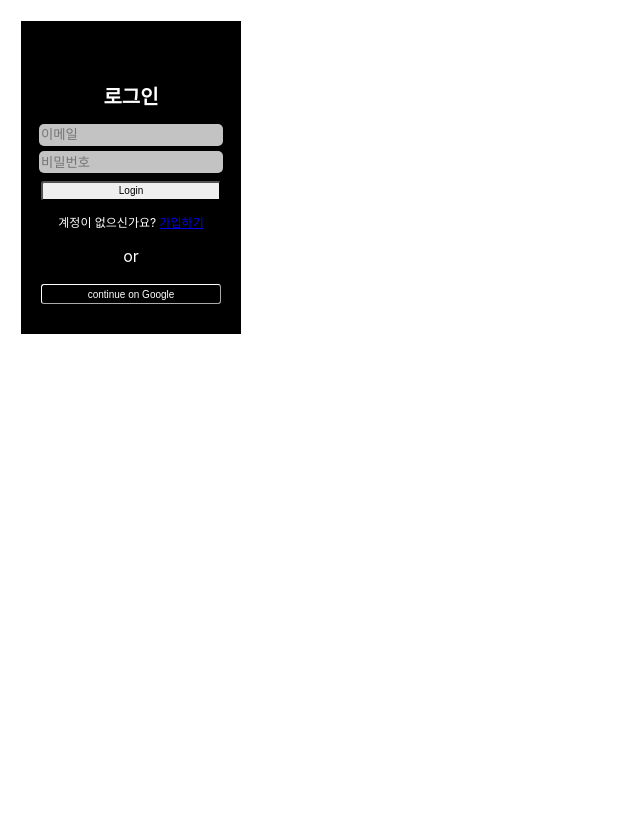
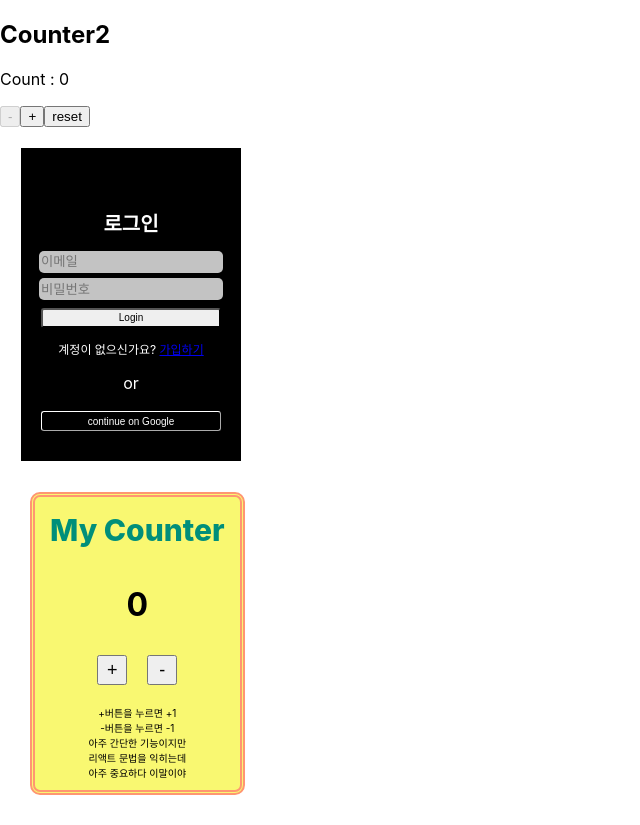
Before and after one commit to hyunjae0621/learn-react, a React (Create React App) app: page / in a window 1280 px wide. Shown: the whole page, without its empty margins (0-640 px from the left). Before the commit the page ends 800 px from the top, so only its background shows below. Built offline with nearby package versions, Linux system fonts and the light colour scheme.

Commit message:
과제1,2

```diff
--- a/src/App.js
+++ b/src/App.js
@@ -1,7 +1,8 @@
 //import Card from "./components/Card";
 
 // import Card from "./components/Card";
-// import Counter from "./components/Counter";
+import Counter from "./components/Counter";
+import Counter2 from "./components/Counter2";
 import Login from "./pages/Login";
 import React from 'react'
 
@@ -16,8 +17,9 @@ function App() {
   return <>
 
         <div className="App">
+          <Counter2 />
           <Login />
-          {/* <Counter /> */}
+          <Counter />
           {/* <Card title={"에일리짱"}
           subText={"에일리짱짱"}
           onCardClick={handleClick}/>
--- /dev/null
+++ b/src/components/Counter2.jsx
@@ -0,0 +1,44 @@
+import React, { useState } from 'react'
+
+const Counter2 = () => {
+
+    const min = 0;
+    const max = 10;
+
+    const [count, setCount] = useState(0);
+
+
+
+  const increment = () => {
+
+    setCount(count +1);
+  }
+
+  const decrement = () => {
+
+    setCount(count - 1);
+  }
+
+  const reset = () => {
+    setCount(0);
+
+  }
+
+
+  return (
+    <div>
+
+
+      <h2>Counter2</h2>
+      <p>Count : {count} </p>
+      <button onClick={decrement} disabled={count===min}>-</button>
+      <button onClick={increment} disabled={count===max}>+</button>
+      <button onClick={reset} > reset</button>
+
+      </div>
+  )
+
+}
+
+
+export default Counter2
--- a/src/components/LoginButton.jsx
+++ b/src/components/LoginButton.jsx
@@ -1,4 +1,3 @@
-import React, { useState } from 'react'
 
 const LoginButton = ({text, onClick, className, disabled}) => {
 
```
